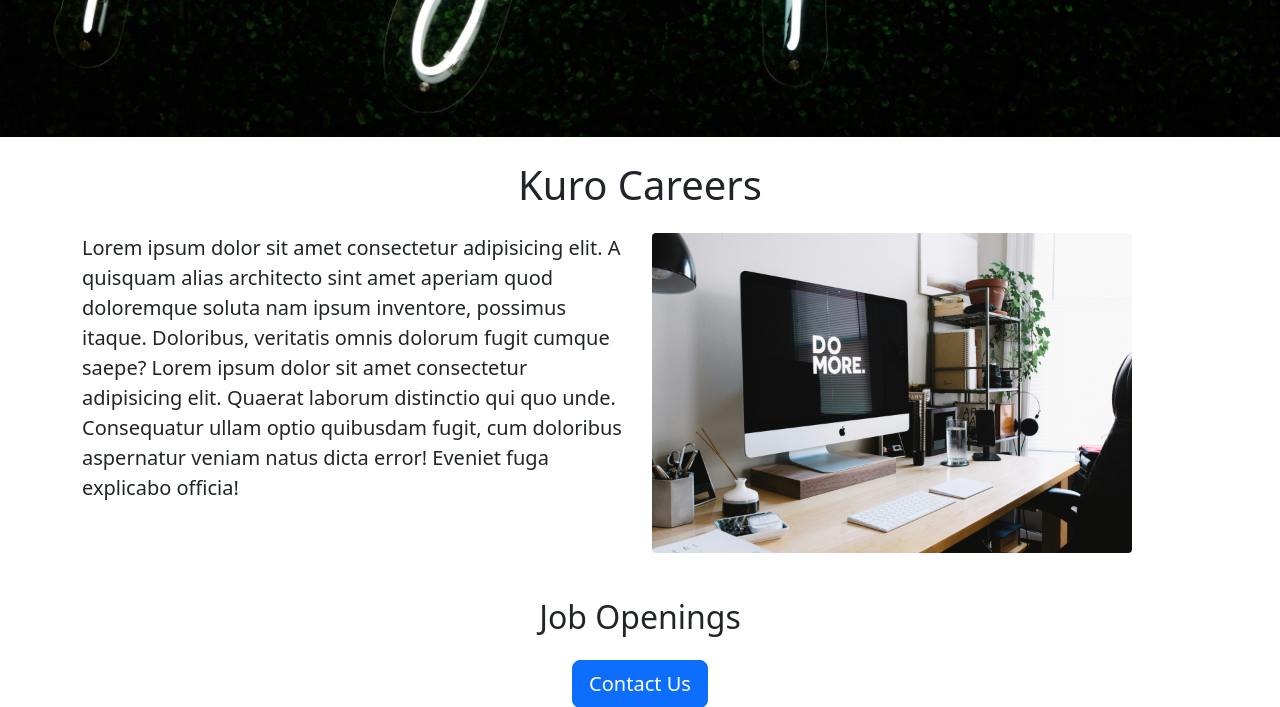
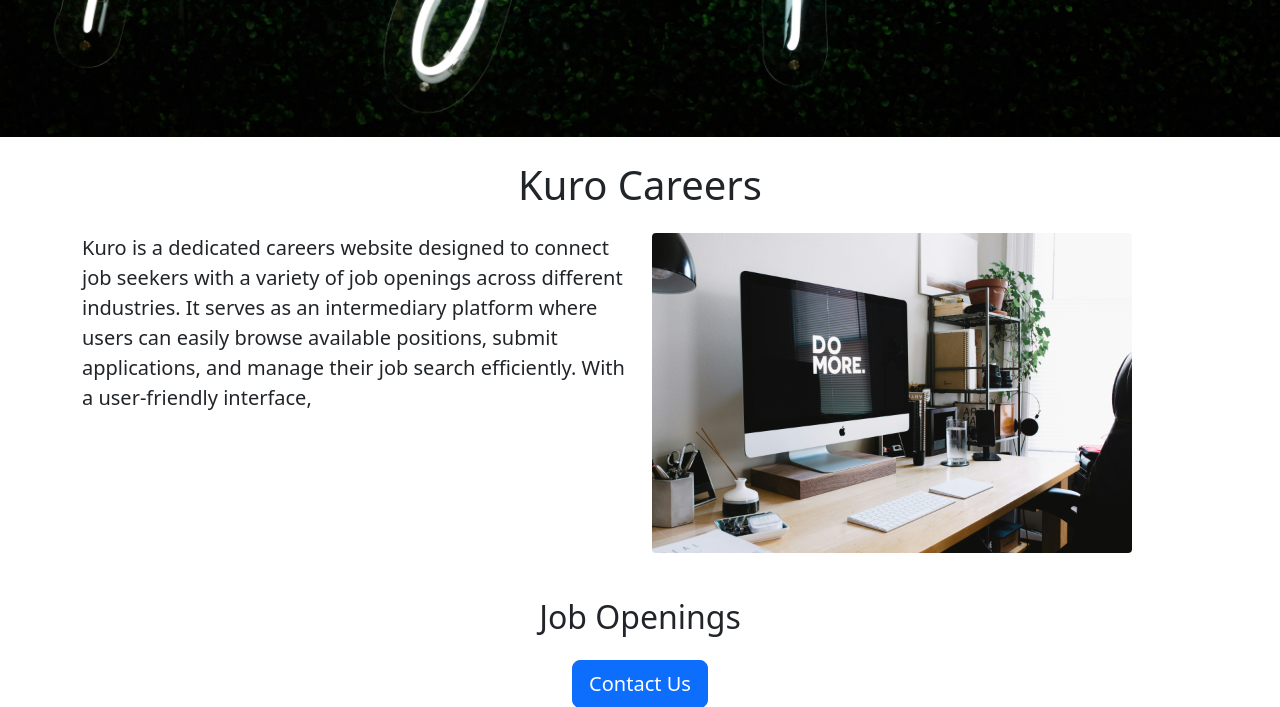
Before and after one commit to DineshMitta/kuro-careers-website-v2, a Flask app: page / in a window 1280 px wide. Shown: the part 479-1186 px from the top of the page. Run offline with Flask 3, Linux system fonts and the light colour scheme; data that the repository does not hold is empty; some libraries are stand-ins or nearby versions.

Commit message:
added website description

```diff
--- a/templates/home.html
+++ b/templates/home.html
@@ -16,11 +16,7 @@
                 <div class="row" style="margin-bottom: 45px;">
                         <div class="col-md-6">
                 <p class="lead">
-                  Lorem ipsum dolor sit amet consectetur adipisicing elit.
-                  A quisquam alias architecto sint amet aperiam quod doloremque soluta nam ipsum inventore,
-                  possimus itaque. Doloribus, veritatis omnis dolorum fugit cumque saepe?
-                  Lorem ipsum dolor sit amet consectetur adipisicing elit. Quaerat laborum distinctio qui quo unde.
-                  Consequatur ullam optio quibusdam fugit, cum doloribus aspernatur veniam natus dicta error! Eveniet fuga explicabo officia!
+                    Kuro is a dedicated careers website designed to connect job seekers with a variety of job openings across different industries. It serves as an intermediary platform where users can easily browse available positions, submit applications, and manage their job search efficiently. With a user-friendly interface,
                 </p>
                     </div>
                     <div class="d-none d-md-block col-md-6"> <img src="/static/lap.jpg" style="height: 320px; border-radius: 4px;"> </div>
```
